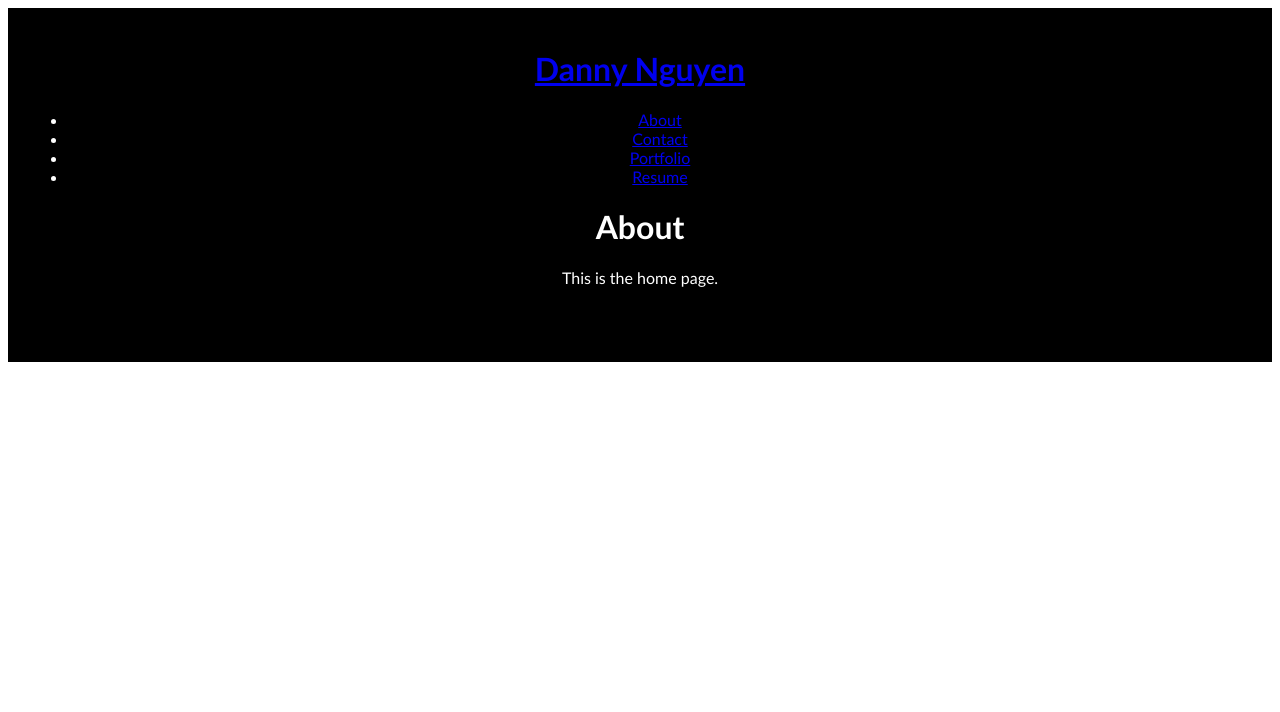
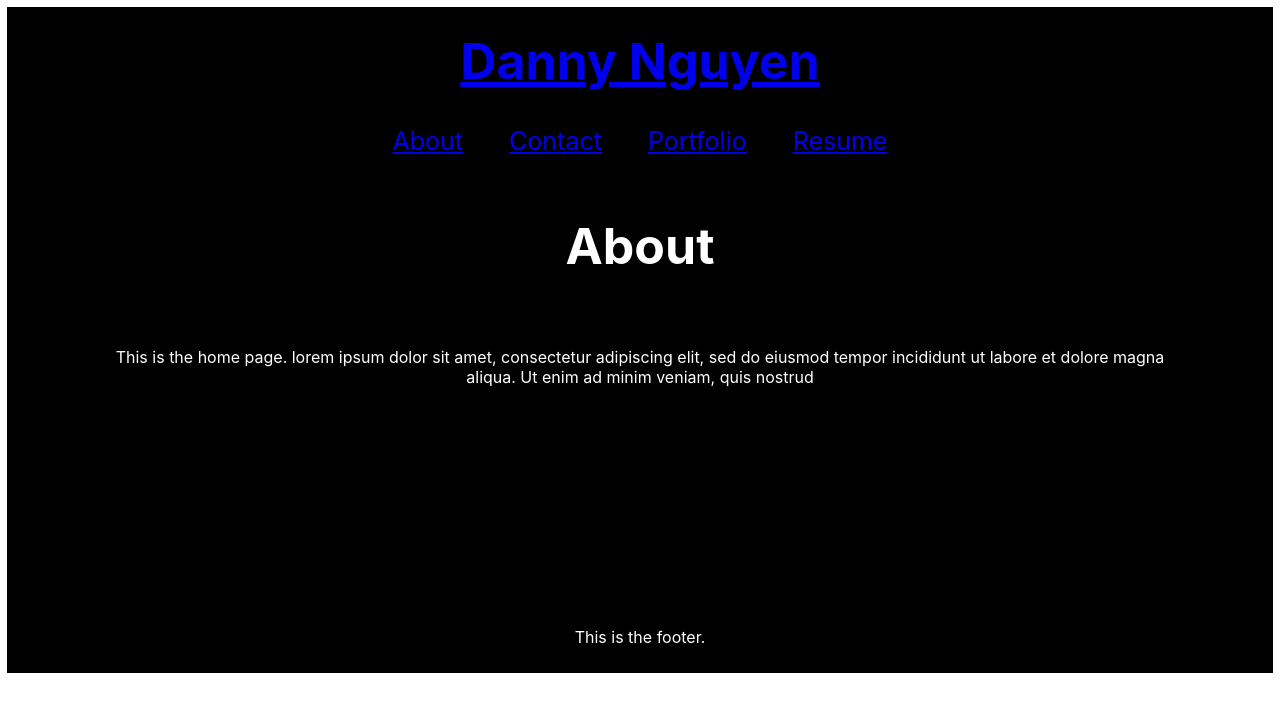
Before and after one commit to dannynvn/project-portfolio_react, a React (Create React App) app: page / in a window 1280 px wide. Shown: the top 712 px of the page. Built offline with nearby package versions, Linux system fonts and the light colour scheme.

Commit message:
began adding styling

```diff
--- a/src/App.css
+++ b/src/App.css
@@ -1,8 +1,8 @@
 * {
-    margin: 5;
-    padding: 3;
-    font-family: 'Trebuchet MS', 'Lucida Sans Unicode', 'Lucida Grande',
-    'Lucida Sans', Arial, sans-serif;
+    margin: 1px;
+    padding: 1px;
+    list-style-type: none;
+    font-family: 'SF Pro','Inter', -apple-system, BlinkMacSystemFont, Segoe UI, Helvetica Neue, sans-serif;
 }
 
 .portfolio-app {
@@ -16,3 +16,51 @@
     padding: 20px;
     margin-bottom: 20px;
 }
+
+.header h1 {
+    font-size: 50px;
+}
+
+.nav {
+    text-align: center;
+    display: inline-flex;
+    background: black;
+    color: white;
+    font-size: 25px;
+    padding: 10px;
+    margin-bottom: 20px;
+}
+
+.nav-item {
+    padding: 20px;
+}
+
+.content-container {
+    background: black;
+    color: white;
+    padding: 50px 50px 150px 50px;
+    margin: 20px;
+}
+
+.footer {
+    background: black;
+    color: white;
+    padding: 20px;
+    margin-top: 20px;
+}
+
+.project-container {
+    display: grid;
+    grid-template-columns: repeat(3, 1fr);
+    flex-wrap: wrap;
+    justify-content: space-around;
+    margin: 20px;
+}
+
+.project-card {
+    background: black;
+    color: white;
+    padding: 20px;
+    margin: 20px;
+    border: 1px solid grey;
+}
--- a/src/components/About.js
+++ b/src/components/About.js
@@ -5,8 +5,8 @@ function About() {
     return (
         <div>
             <h1>About</h1>
-            <p>
-                This is the home page.
+            <p className="content-container">
+                This is the home page. lorem ipsum dolor sit amet, consectetur adipiscing elit, sed do eiusmod tempor incididunt ut labore et dolore magna aliqua. Ut enim ad minim veniam, quis nostrud
             </p>
         </div>
     );
--- a/src/components/Portfolio.js
+++ b/src/components/Portfolio.js
@@ -1,15 +1,55 @@
 import React from "react";
+import Project from "./Project";
 
 
-// portfolio page with projects
+// projects array
+const projects = [
+    {
+        id: 0,
+        image: "https://via.placeholder.com/150",
+        title: "Project 1",
+        description: "This is a description of project 1.",
+    },
+    {
+        id: 1,
+        image: "https://via.placeholder.com/150",
+        title: "Project 2",
+        description: "This is a description of project 2.",
+    },
+    {
+        id: 2,
+        image: "https://via.placeholder.com/150",
+        title: "Project 3",
+        description: "This is a description of project 3.",
+    },
+    {
+        id: 3,
+        image: "https://via.placeholder.com/150",
+        title: "Project 4",
+        description: "This is a description of project 4.",
+    },
+    {
+        id: 4,
+        image: "https://via.placeholder.com/150",
+        title: "Project 5",
+        description: "This is a description of project 5.",
+    },
+    {
+        id: 5,
+        image: "https://via.placeholder.com/150",
+        title: "Project 6",
+        description: "This is a description of project 6.",
+    }
+];
 
+// pulls in the project array from src/components/Project.js
 function Portfolio() {
     return (
         <div>
             <h1>Portfolio</h1>
-            <p>
-                This is the portfolio page.
-            </p>
+            <div>
+                <Project projects={projects} />
+            </div>
         </div>
     );
 }
--- /dev/null
+++ b/src/components/Project.js
@@ -0,0 +1,33 @@
+import React from "react";
+
+// project prop to be passed into the Portfolio component
+
+function Project(props) {
+    return (
+        <div>
+            <div className="project-container">
+                {props.projects.map(project => (
+                    <div>
+                        <div className="project-card">
+                            <div className="card-image" target="_blank" rel="noreferrer">
+                                <figure className="">
+                                    <a href={project.live}>
+                                        <img src={process.env.PUBLIC_URL + project.image} alt="placeholder" />
+                                    </a>
+                                </figure>
+                                <p key={project.id}>
+                                    {project.title}
+                                </p>
+                                <p key={project.id}>
+                                    {project.description}
+                                </p>
+                            </div>
+                        </div>
+                    </div>
+                ))}
+            </div>
+        </div>
+    )
+}
+
+export default Project;
--- a/src/index.js
+++ b/src/index.js
@@ -1,6 +1,5 @@
 import React from "react";
 import ReactDOM from "react-dom";
-import "./index.css";
 import App from "./App";
 
 // The ReactDOM.render() method is used to render a React element into the DOM
```
Also changed, not shown: src/components/Navigation.js (line endings or trailing spaces), src/index.css (deleted).
